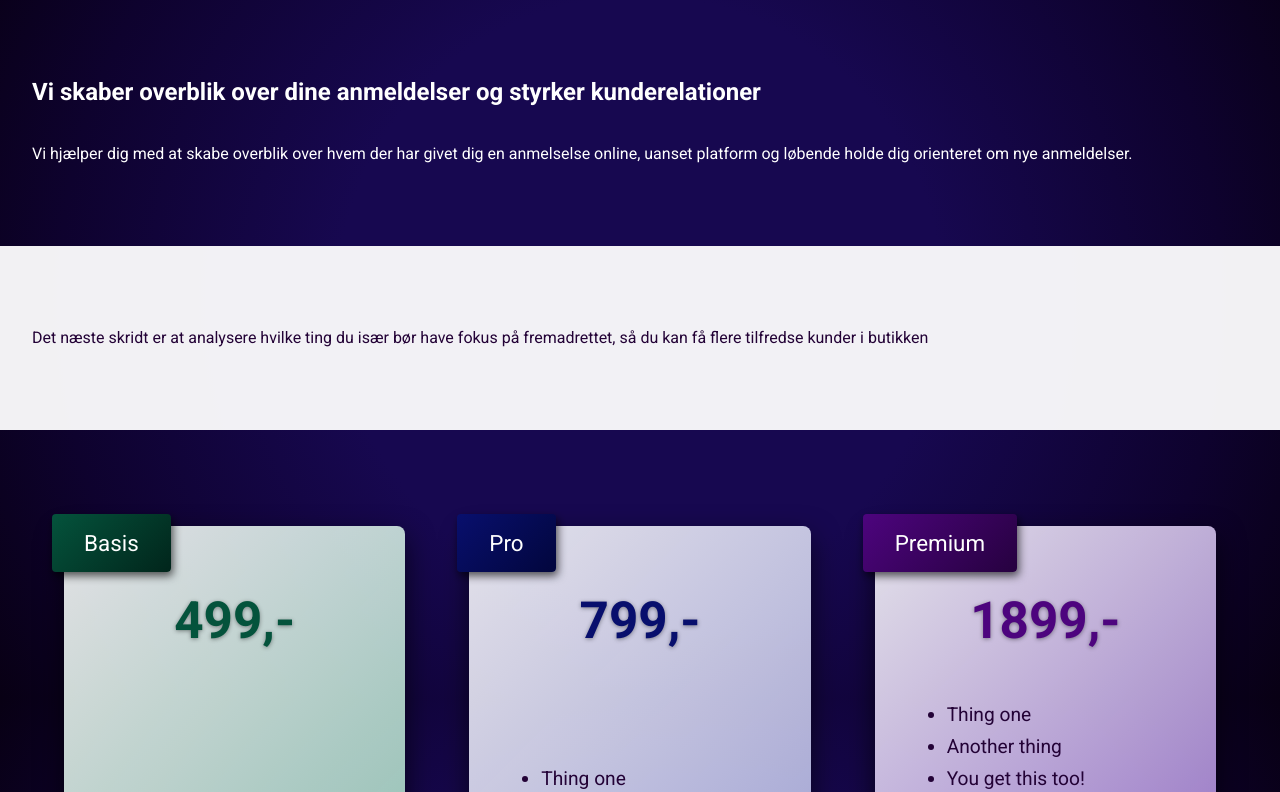
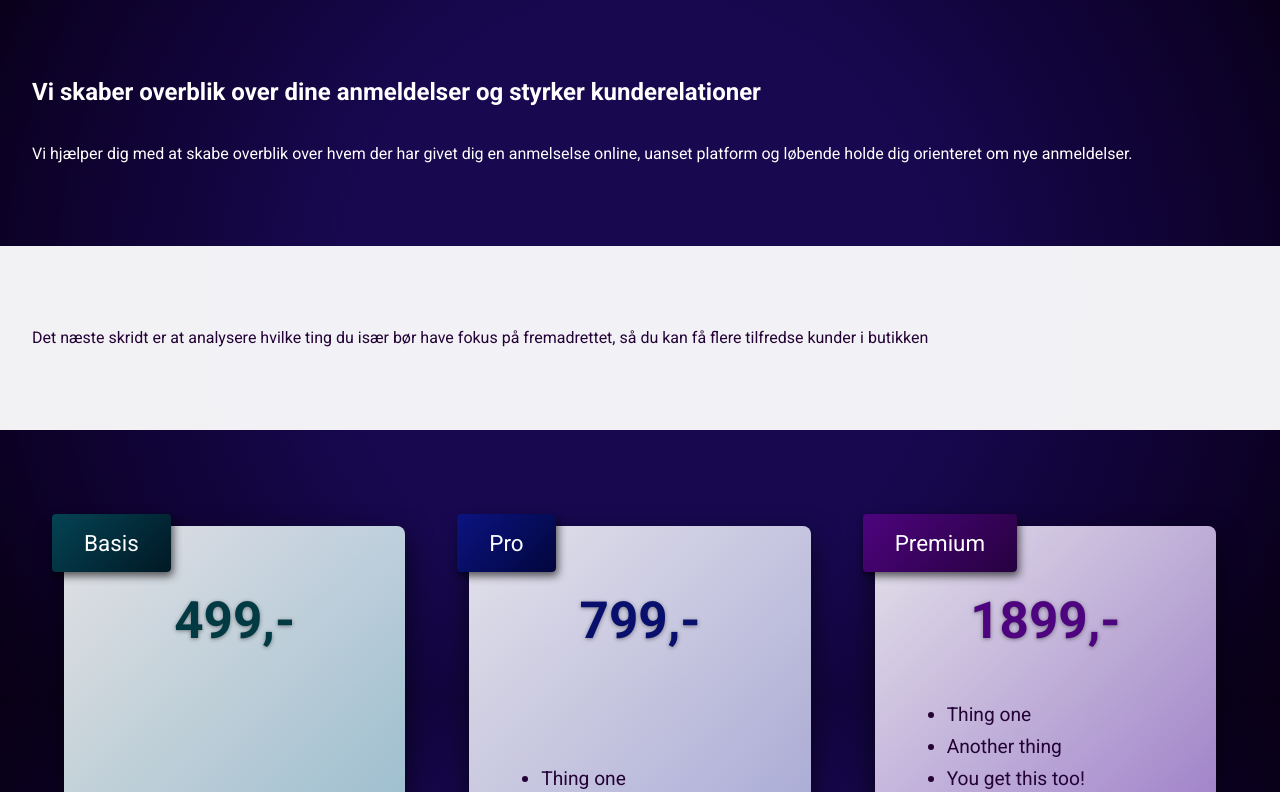
Before and after one commit to rx-mikkel/nextreview, a plain HTML site: page index.html in a window 1280 px wide. Shown: the part 102-894 px from the top of the page. Drawn offline with nearby package versions, Linux system fonts and the light colour scheme.

Commit message:
mow the lawn

```diff
--- a/styles/pricebox.css
+++ b/styles/pricebox.css
@@ -17,15 +17,15 @@
     position: relative;
 
     &.t1 {
-        background: linear-gradient(135deg, #ffffffe1 0%, #aae7c9d2 100%);
+        background: linear-gradient(135deg, #ffffffe1 0%, #aadee7d2 100%);
 
         .price {
-            color: #04533c;
+            color: #023a44;
         }
 
         .nameSnip {
-            background-color: #04533c;
-            background: linear-gradient(135deg, #04533c 0%, #01251b 100%);
+            background-color: #044a53;
+            background: linear-gradient(135deg, #044353 0%, #011825 100%);
         }
     }
 
@@ -38,7 +38,7 @@
 
         .nameSnip {
             background-color: #080f6d;
-            background: linear-gradient(135deg, #080f6d 0%, #02063d 100%);
+            background: linear-gradient(135deg, #0b1380 0%, #02063d 100%);
         }
     }
 
```
